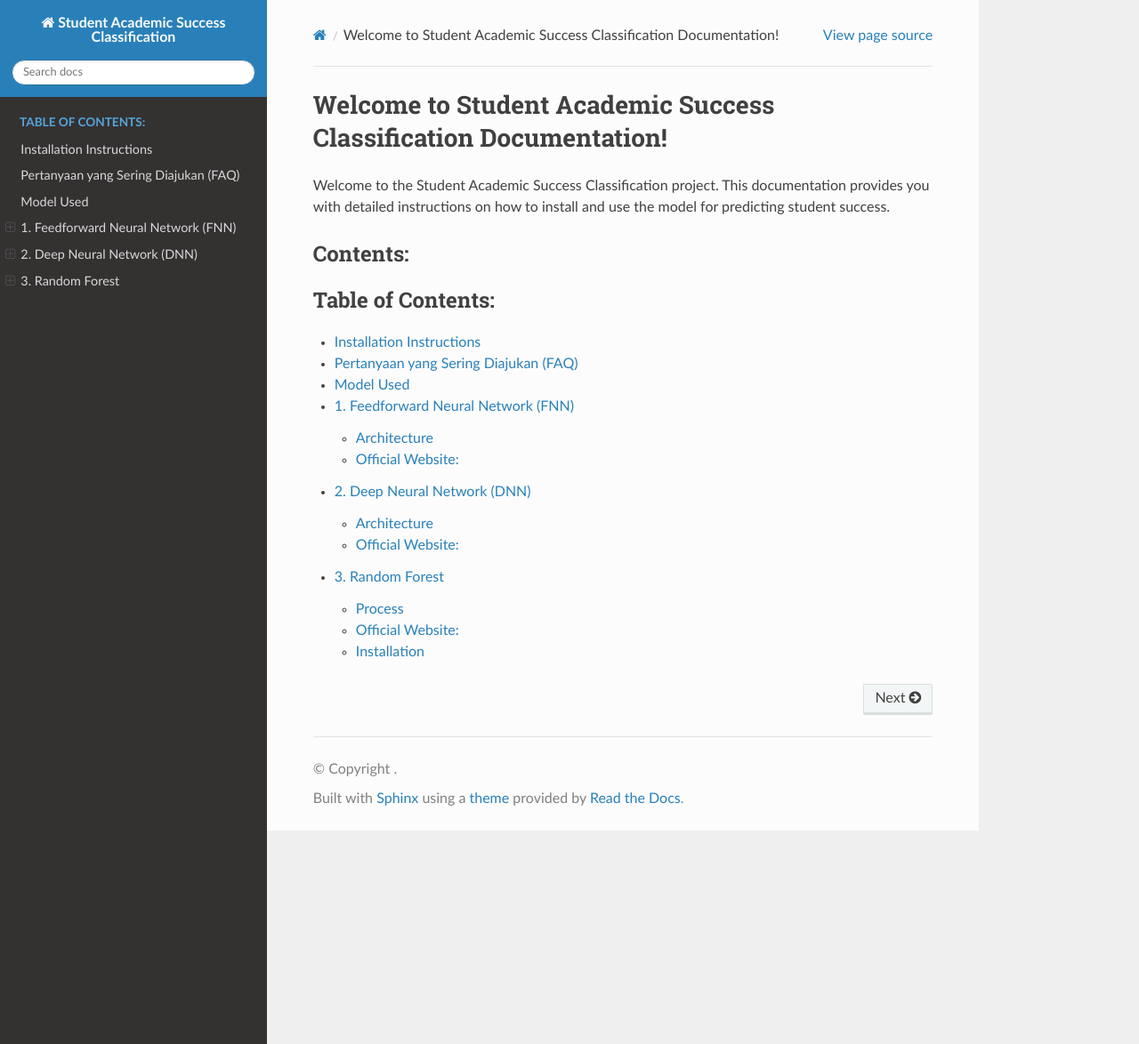
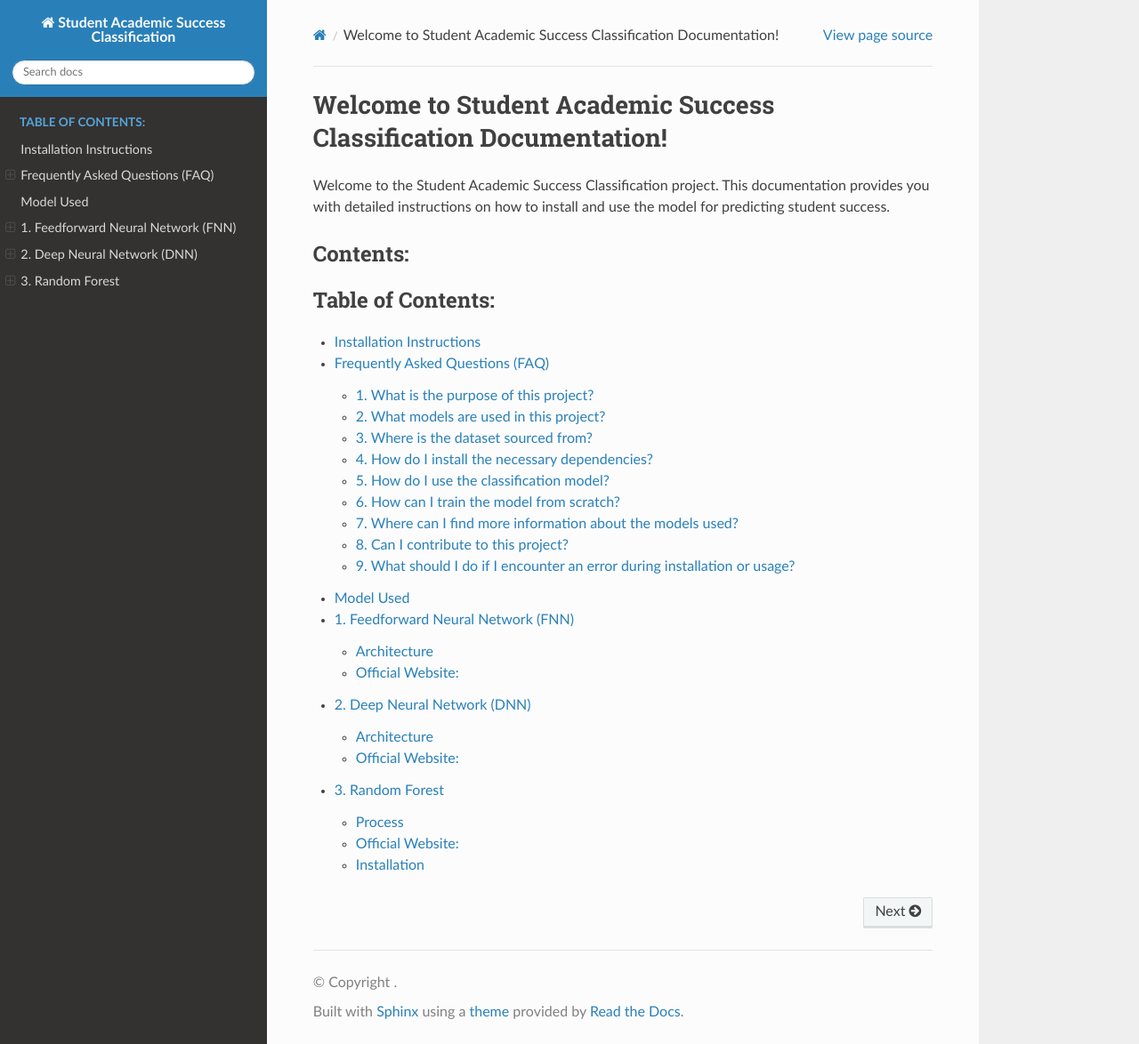
Before and after one commit to Gito0303/Student-Academic-Success-Classification, a Sphinx documentation site: the page built from Docs/index.rst, in a window 1280 px wide and 1174 px high. Shown: the whole window at 89% size. Built offline with Sphinx 7.4.7 and the Read the Docs theme 3.1.0, drawn with Linux system fonts in a browser that asks for light colours; some of the changed lines change nothing that is shown.

Commit message:
Update faq.rst

```diff
--- a/Docs/faq.rst
+++ b/Docs/faq.rst
@@ -1,20 +1,60 @@
-Pertanyaan yang Sering Diajukan (FAQ)
-=====================================
+Frequently Asked Questions (FAQ)
+=================================
 
-1. **Apa itu proyek Student Academic Success Classification?**
+1. What is the purpose of this project?
+---------------------------------------
+The purpose of this project is to develop a system that classifies student academic success based on various factors contributing to academic achievement. This system uses models such as **Feedforward Neural Network (FNN)**, **Deep Neural Network (DNN)**, and **Random Forest** to predict the academic success category of students.
 
-   Proyek ini menggunakan teknik pembelajaran mesin untuk memprediksi keberhasilan akademik mahasiswa. Proyek ini memprediksi apakah seorang mahasiswa akan lulus, drop out, atau tetap terdaftar berdasarkan data akademik historis.
+2. What models are used in this project?
+----------------------------------------
+This project uses three models for academic success classification:
+- **Feedforward Neural Network (FNN)**
+- **Deep Neural Network (DNN)**
+- **Random Forest**
 
-2. **Bagaimana cara kerja model ini?**
+3. Where is the dataset sourced from?
+-------------------------------------
+The dataset used in this project is sourced from:
+- **Kaggle**: *Classification with an Academic Success Dataset*
+  - Link: [Kaggle - Playground Series S4E6](https://www.kaggle.com/competitions/playground-series-s4e6)
+- **UC Irvine Machine Learning Repository**: *Predict Students Dropout and Academic Success*
+  - Link: [UC Irvine - Predict Students Dropout and Academic Success](https://archive.ics.uci.edu/ml/datasets/Predict+Students+Dropout+and+Academic+Success)
 
-   Model ini menggunakan berbagai faktor dari catatan akademik mahasiswa, seperti nilai, kehadiran, dan indikator akademik lainnya, untuk menentukan kemungkinan seorang mahasiswa lulus, drop out, atau tetap terdaftar.
+4. How do I install the necessary dependencies?
+------------------------------------------------
+To install the necessary dependencies for the project, run the following command:
 
-3. **Algoritma pembelajaran mesin apa yang digunakan dalam proyek ini?**
+.. code-block:: bash
 
-   Proyek ini menggunakan model yang dibangun dengan **TensorFlow** dan **PyTorch**, dengan fokus pada algoritma pembelajaran terawasi (supervised learning). Model ini dilatih dengan data akademik historis untuk mempelajari pola dan membuat prediksi.
+   pip install -r requirements.txt
 
-4. **Versi Python apa yang diperlukan untuk menjalankan proyek ini?**
+5. How do I use the classification model?
+-----------------------------------------
+Once the dependencies are installed, you can run the **Streamlit** application to interact with the model.
 
-   Proyek ini membutuhkan Python **3.10 atau lebih tinggi**. Anda dapat menyiapkan proyek menggunakan file **`requirements.txt`** dan **`runtime.txt`** yang telah disediakan.
+To start the app, run:
 
-Dokumentasi yang dihasilkan dengan Sphinx.
+.. code-block:: bash
+
+   streamlit run App.py
+
+6. How can I train the model from scratch?
+-------------------------------------------
+To train the model from scratch, open the **`Notebook-Model.ipynb`** file and follow the steps provided for training each model.
+
+7. Where can I find more information about the models used?
+---------------------------------------------------------
+- For **Feedforward Neural Networks**, visit the `TensorFlow - FNN <https://www.tensorflow.org/tutorials/keras/classification>`_.
+- For **Deep Neural Networks**, visit the `TensorFlow - DNN <https://www.tensorflow.org/tutorials/keras/classification>`_.
+- For **Random Forest**, visit the `Scikit-learn - Random Forest <https://scikit-learn.org/stable/modules/generated/sklearn.ensemble.RandomForestClassifier.html>`_.
+
+8. Can I contribute to this project?
+-----------------------------------
+Yes! Contributions are welcome. Please follow the guidelines for contributing, or submit a pull request with your improvements.
+
+9. What should I do if I encounter an error during installation or usage?
+-------------------------------------------------------------------------
+If you encounter an error, please make sure:
+- All dependencies are installed correctly using `pip install -r requirements.txt`.
+- You are using Python 3.x as required for the project.
+- If the issue persists, please report it by creating an issue on the GitHub repository.
```
